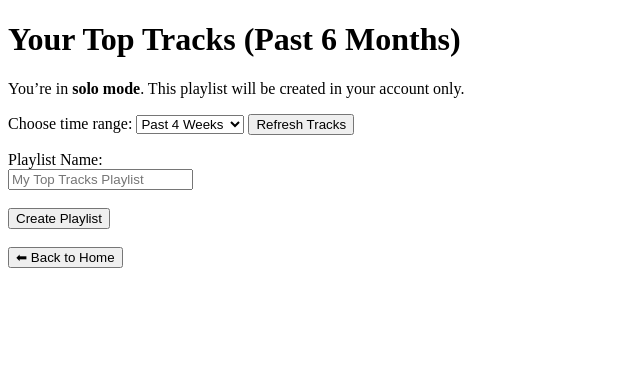
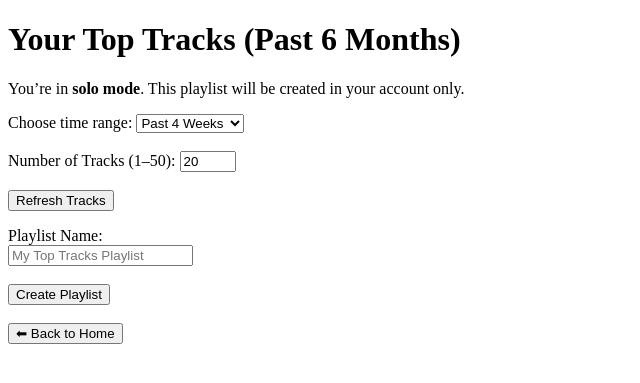
Before and after one commit to ryanchan339/The-SpotifyBook, a Flask app: template templates/top_tracks.html in a window 1280 px wide. Shown: the top 383 px of the page, without its empty margins (0-640 px from the left). Run offline with Flask 3, Linux system fonts and the light colour scheme; the template is opened without the code that fills it, so the values that code supplies are empty; the visitor is signed in with stand-in values (Sample User, id 1).

Commit message:
song count selection

```diff
--- a/app.py
+++ b/app.py
@@ -167,16 +167,18 @@ def callback():
 def choose_range():
     return render_template("choose_range.html")
 
-@app.route("/top-tracks", methods=["GET", "POST"])
+@app.route("/top-tracks", methods=["POST"])
 def top_tracks():
     token_info = session.get("token_info")
     if not token_info:
         return redirect("/login")
 
-    time_range = request.form.get("time_range") or session.get("time_range", "medium_term")
+    time_range = request.form.get("time_range", "medium_term")
+    limit = int(request.form.get("limit", 20))  # 👈 default to 20
+
     session["time_range"] = time_range
 
-    session_id = session.get("session_id", "solo")
+    session_id = session["session_id"]
     sp_oauth = make_sp_oauth(session_id)
 
     if token_info["expires_at"] < int(time.time()):
@@ -184,7 +186,7 @@ def top_tracks():
         session["token_info"] = token_info
 
     sp = Spotify(auth=token_info["access_token"])
-    tracks = sp.current_user_top_tracks(limit=10, time_range=time_range)["items"]
+    tracks = sp.current_user_top_tracks(limit=limit, time_range=time_range)["items"]
 
     session["track_uris"] = [track["uri"] for track in tracks]
     session["track_names"] = [
@@ -194,6 +196,7 @@ def top_tracks():
     return render_template("top_tracks.html",
                            track_names=session["track_names"],
                            time_range=time_range)
+
 
 @app.route("/create-playlist", methods=["GET", "POST"])
 def create_playlist():
--- a/templates/top_tracks.html
+++ b/templates/top_tracks.html
@@ -22,6 +22,12 @@
         <option value="medium_term" {% if time_range == "medium_term" %}selected{% endif %}>Past 6 Months</option>
         <option value="long_term" {% if time_range == "long_term" %}selected{% endif %}>All Time</option>
       </select>
+
+      <br><br>
+      <label for="limit">Number of Tracks (1–50):</label>
+      <input type="number" id="limit" name="limit" min="1" max="50" value="20">
+
+      <br><br>
       <button type="submit">Refresh Tracks</button>
     </form>
   {% endif %}
```
